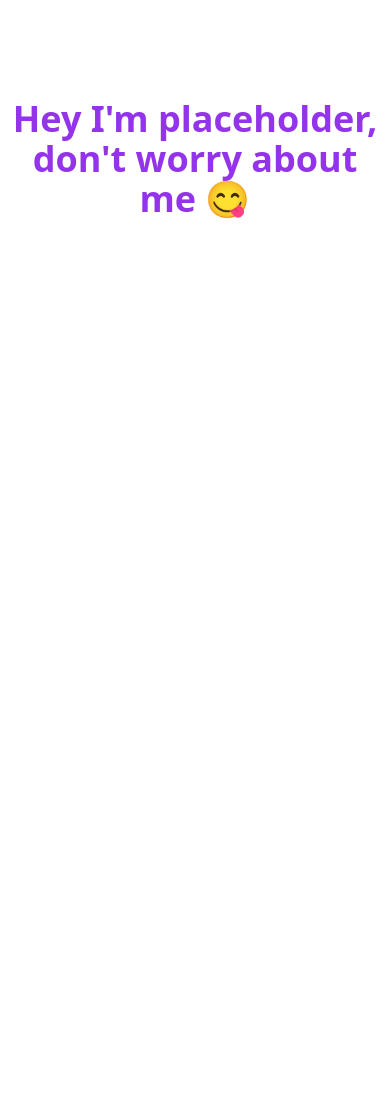
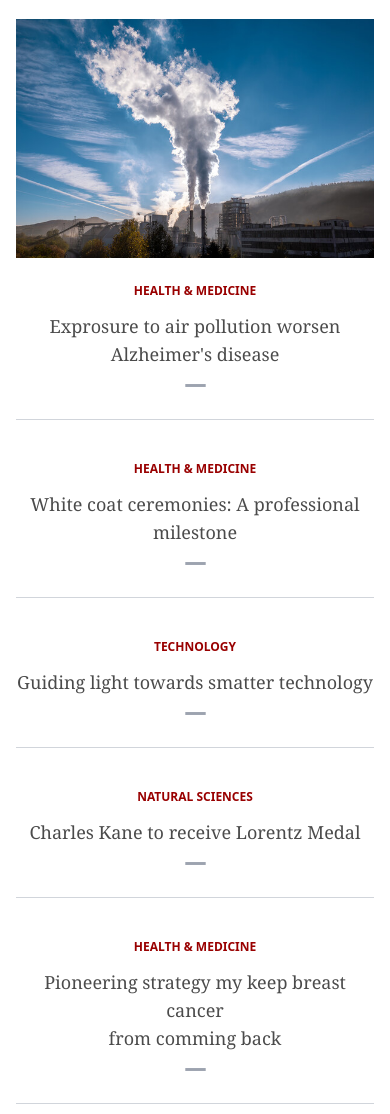
Before and after one commit to Theogene120/Cloning-Gate, a website built with Vite: page index.html in a window 390 px wide. Shown: the part 883-1997 px from the top of the page. Before the commit the page ends 1106 px from the top, so only its background shows below. Built offline with nearby package versions, Linux system fonts and the light colour scheme.

Commit message:
grids of new added on small screen

```diff
--- a/index.html
+++ b/index.html
@@ -45,7 +45,7 @@
 
         <div class="ml-8 pt-20 flex flex-col">
           <p class="text-white text-sm font-bold">HEALTH & MEDICINE</p>
-          <p class="text-white text-5xl md:w-[44rem] ">Penn Dental on Cedar Bridges medicine and dentistry, lightens ER demands</p>
+          <p class="text-white text-5xl font-serif md:w-[44rem] ">Penn Dental on Cedar Bridges medicine and dentistry, lightens ER demands</p>
           <p class="text-6xl rounded-none text-white opacity-60"><i class="fa-solid fa-minus"></i></p>
           <p class="text-white text-lg font-bold tracking-wide md:w-[40rem]">
             Penn Dental Medicine at PHMC on Cedar is one of five community care programs the School of dental medicine operates.
@@ -87,9 +87,45 @@
 
     <!-- News grids and images -->
 
-    <div>
-      <div>
-        <img src="" alt="">
+    <div class="mt-8 mx-4 md:grid md:grid-cols-7">
+
+      <div class=" py-4 border-b border-b-gray-300 md:col-span-3">
+        <div class="overflow-hidden flex justify-center items-center"><img class="transition-transform hover:scale-105 duration-500 ease-in-out " src="image/pollution.jpg" alt="pollution"></div>
+        <p class="text-[12px] font-semibold text-center text-[#990000] hover:underline mt-6">HEALTH & MEDICINE</p>
+        <p class="text-center text-lg font-serif opacity-70 mt-3 hover:underline">Exprosure to air pollution worsen Alzheimer's disease</p>
+        <p class="flex items-center justify-center text-gray-400"><svg xmlns="http://www.w3.org/2000/svg" width="35" height="35" viewBox="0 0 24 24" fill="none" stroke="currentColor" stroke-width="2" stroke-linecap="none" stroke-linejoin="none" class="lucide lucide-minus-icon lucide-minus"><path d="M5 12h14"/></svg></p>
+      </div>
+
+      <div class="md:col-span-4 ">
+        <div class="md:grid grid-cols-2">
+          <div class=" py-4 border-b border-b-gray-300">
+            <img class="hidden md:block"  src="image/Ceremony.jpg" alt="ceremonies">
+            <p class="text-[12px] font-semibold text-center text-[#990000] hover:underline mt-6">HEALTH & MEDICINE</p>
+            <p class="text-center text-lg font-serif opacity-70 mt-3 hover:underline">White coat ceremonies: A professional <br>milestone</p>
+            <p class="flex items-center justify-center text-gray-400"><svg xmlns="http://www.w3.org/2000/svg" width="35" height="35" viewBox="0 0 24 24" fill="none" stroke="currentColor" stroke-width="2" stroke-linecap="none" stroke-linejoin="none" class="lucide lucide-minus-icon lucide-minus"><path d="M5 12h14"/></svg></p>
+          </div>
+
+          <div class=" py-4 border-b border-b-gray-300">
+            <img class="hidden md:block"  src="image/technology.jpeg" alt="pollution">
+            <p class="text-[12px] font-semibold text-center text-[#990000] hover:underline mt-6">TECHNOLOGY</p>
+            <p class="text-center text-lg font-serif opacity-70 mt-3 hover:underline">Guiding light towards smatter technology</p>
+            <p class="flex items-center justify-center text-gray-400"><svg xmlns="http://www.w3.org/2000/svg" width="35" height="35" viewBox="0 0 24 24" fill="none" stroke="currentColor" stroke-width="2" stroke-linecap="none" stroke-linejoin="none" class="lucide lucide-minus-icon lucide-minus"><path d="M5 12h14"/></svg></p>
+          </div>
+
+          <div class=" py-4 border-b border-b-gray-300">
+            <img class="hidden md:block"  src="image/science.jpg" alt="pollution">
+            <p class="text-[12px] font-semibold text-center text-[#990000] hover:underline mt-6">NATURAL SCIENCES</p>
+            <p class="text-center text-lg font-serif opacity-70 mt-3 hover:underline">Charles Kane to receive Lorentz Medal</p>
+            <p class="flex items-center justify-center text-gray-400"><svg xmlns="http://www.w3.org/2000/svg" width="35" height="35" viewBox="0 0 24 24" fill="none" stroke="currentColor" stroke-width="2" stroke-linecap="none" stroke-linejoin="none" class="lucide lucide-minus-icon lucide-minus"><path d="M5 12h14"/></svg></p>
+          </div>
+
+          <div class=" py-4 border-b border-b-gray-300">
+            <img class="hidden md:block" src="image/breast-cancer-research.jpg" alt="pollution">
+            <p class="text-[12px] font-semibold text-center text-[#990000] hover:underline mt-6">HEALTH & MEDICINE</p>
+            <p class="text-center text-lg font-serif opacity-70 mt-3 hover:underline">Pioneering strategy my keep breast cancer <br> from comming back</p>
+            <p class="flex items-center justify-center text-gray-400"><svg xmlns="http://www.w3.org/2000/svg" width="35" height="35" viewBox="0 0 24 24" fill="none" stroke="currentColor" stroke-width="2" stroke-linecap="none" stroke-linejoin="none" class="lucide lucide-minus-icon lucide-minus"><path d="M5 12h14"/></svg></p>
+          </div>
+        </div>
       </div>
     </div>
 
```
Also changed, not shown: image/Ceremony.jpg (added), image/breast-cancer-research.jpg (added), image/pollution.jpg (added), image/science.jpg (added), image/technology.jpeg (added).
